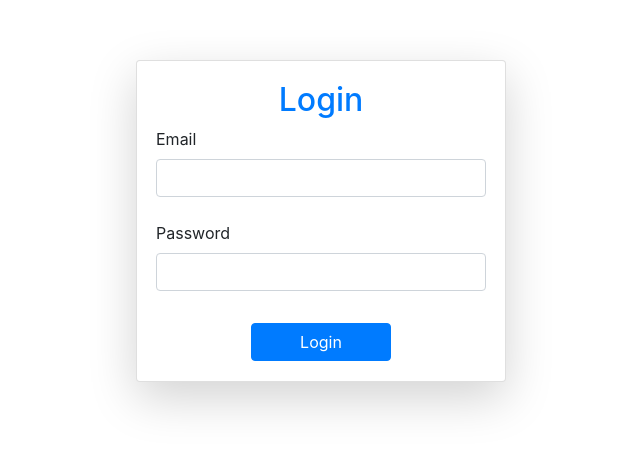
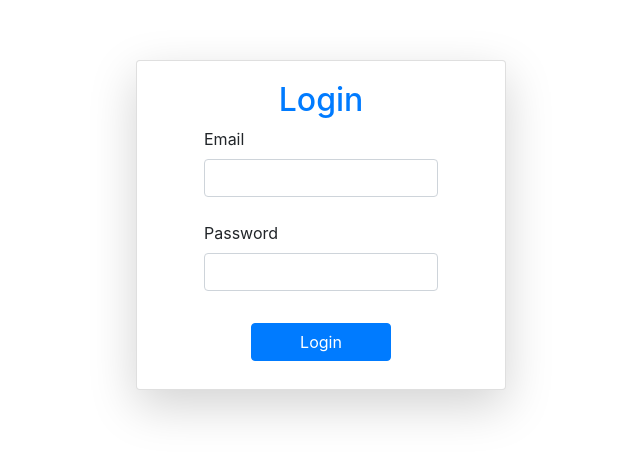
Before and after one commit to jctech0412/doctrina_empire_admin, a React (Create React App) app in the folder admin/: page / in a window 1280 px wide. Shown: the part 188-646 px from the top of the page, without its empty margins (319-959 px from the left). Built offline with nearby package versions, Linux system fonts and the light colour scheme.

Commit message:
Update Login.js

```diff
--- a/admin/src/components/auth/Login.js
+++ b/admin/src/components/auth/Login.js
@@ -55,7 +55,7 @@ class Login extends Component {
                         <div className="col-md-4 mx-auto my-center mt-5 card shadow-lg">
                             <div className="card-body p-1">
                                 <h2 className="text-center text-primary mt-3">Login</h2>
-                                <form noValidate onSubmit={this.onSubmit} className="white">
+                                <form noValidate onSubmit={this.onSubmit} className="white mr-5 ml-5">
                                     <label htmlFor="email">Email</label>
                                     <input
                                         onChange={this.onChange}
@@ -81,7 +81,7 @@ class Login extends Component {
                                         })}
                                     />
                                     <span className="text-danger">{errors.password}</span>
-                                    <p className="text-center pb-0 mt-4">
+                                    <p className="text-center pb-0 mt-4 mb-4">
                                         <button
                                             type="submit"
                                             className="btn btn-large btn-primary mt-2 px-5">
```
